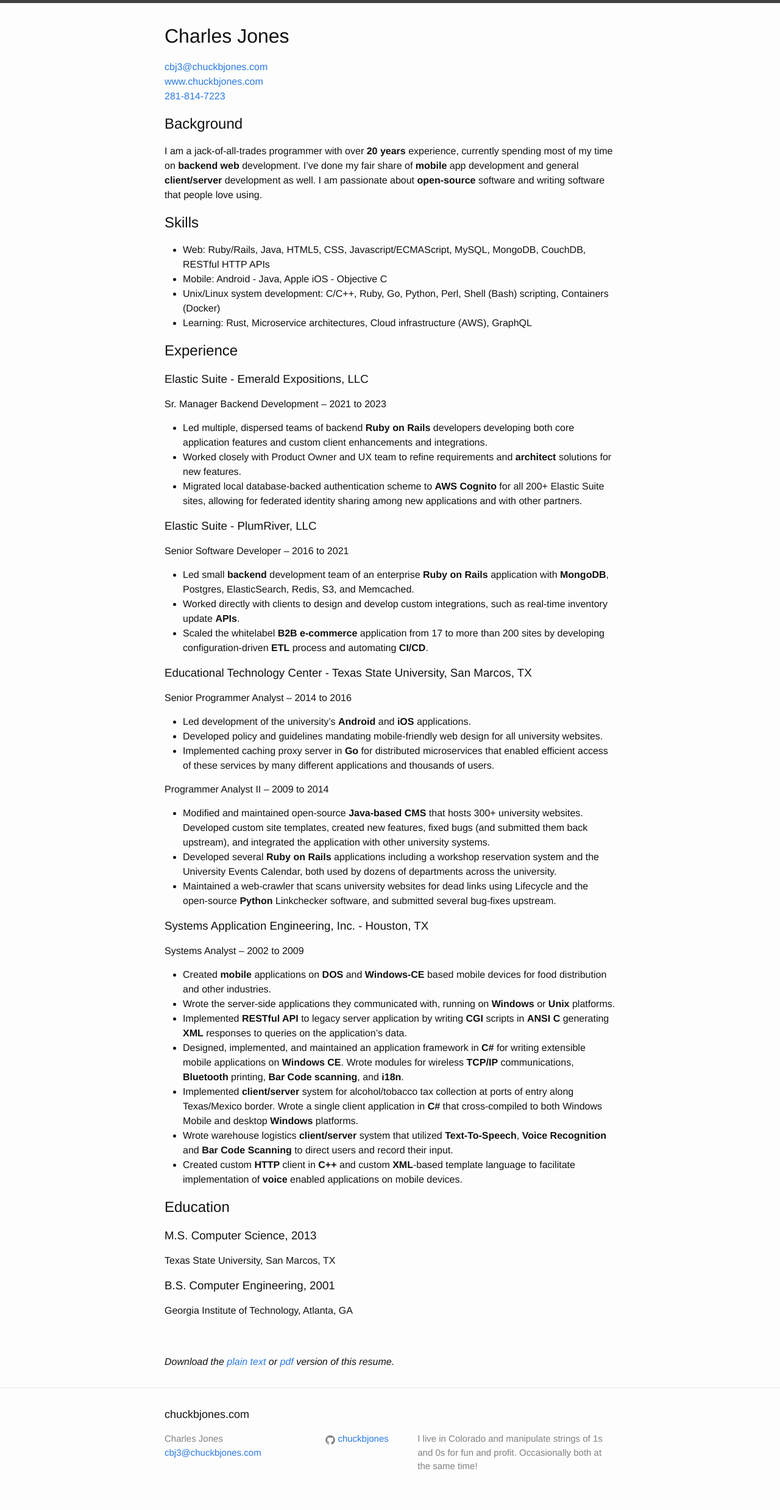
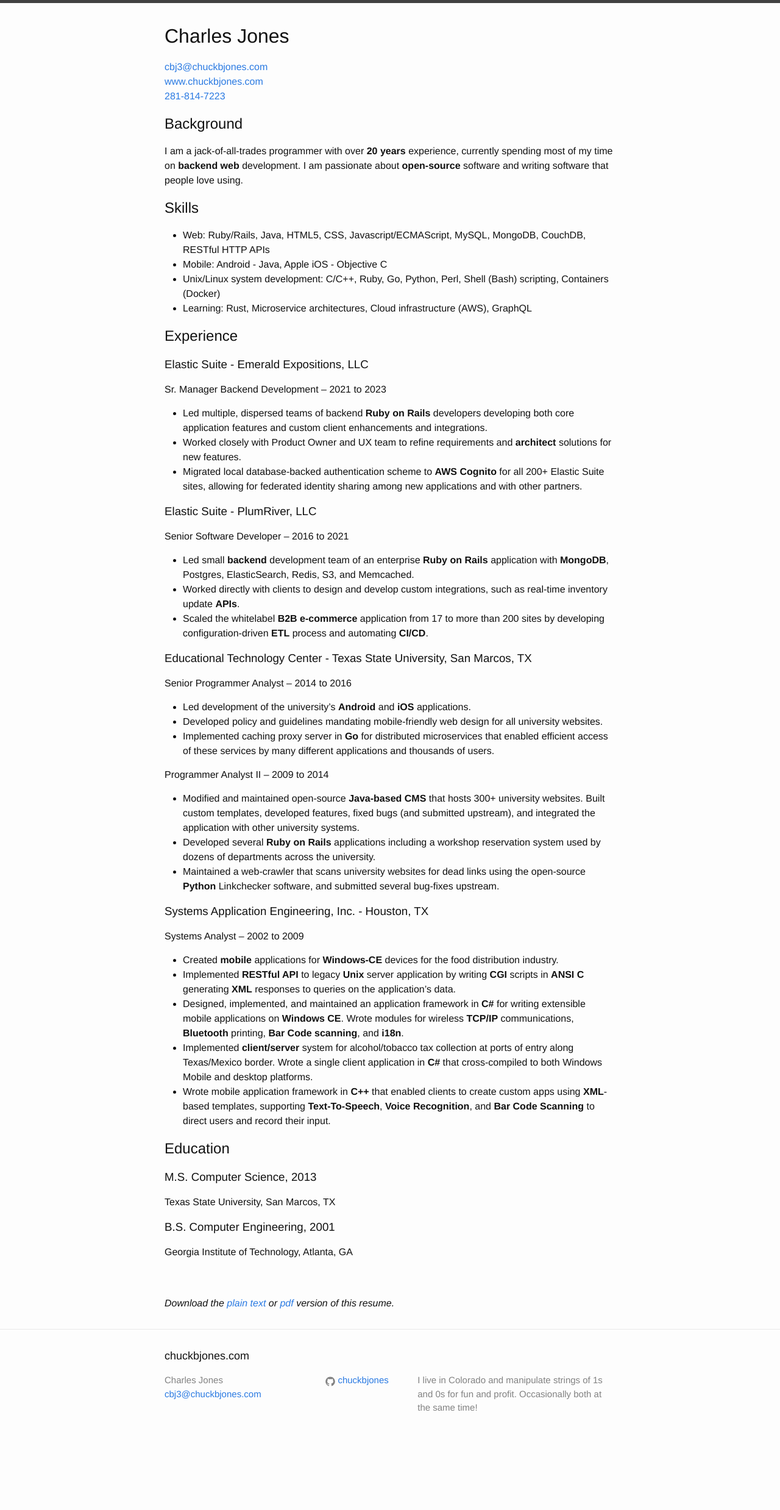
Before and after one commit to chuckbjones/chuckbjones.github.io, a Jekyll site: the page built from resume/index.markdown, in a window 1280 px wide. Shown: the whole page at 61% size. Built offline with Jekyll 4.4.1, drawn with Linux system fonts in a browser that asks for light colours; after the commit the page ends 2381 px from its top, so only the background shows below that.

Commit message:
Edit resume back down to 2 pages

```diff
--- a/css/print.scss
+++ b/css/print.scss
@@ -7,11 +7,11 @@
 
 // Our variables
 $base-font-family: Helvetica, Arial, sans-serif;
-$base-font-size:   14px;
+$base-font-size:   12px;
 $small-font-size:  $base-font-size * 0.875;
-$base-line-height: 1.5;
+$base-line-height: 1.2;
 
-$spacing-unit:     30px;
+$spacing-unit:     26px;
 
 $text-color:       #000;
 $background-color: #fff;
@@ -48,13 +48,13 @@ $on-laptop:        800px;
     display: none;
 }
 
-.resume-wrap {
-    // push PlumRiver onto page 2
-    h3:nth-of-type(2) {
-        page-break-before: always;
-        padding-top: $spacing-unit;
-    }
-}
+// .resume-wrap {
+//     // push PlumRiver onto page 2
+//     h3:nth-of-type(2) {
+//         page-break-before: always;
+//         padding-top: $spacing-unit;
+//     }
+// }
 
 /**
  * Set `margin-bottom` to maintain vertical rhythm
--- a/resume/charles_jones_resume.markdown
+++ b/resume/charles_jones_resume.markdown
@@ -7,8 +7,7 @@
 
 ## Background
 
-I am a jack-of-all-trades programmer with over **20 years** experience, currently spending most of my time on **backend web** development. I've done my fair share of **mobile** app development and general **client/server** development as well. I am passionate about **open-source** software and writing software that people love using.
-
+I am a jack-of-all-trades programmer with over **20 years** experience, currently spending most of my time on **backend web** development. I am passionate about **open-source** software and writing software that people love using.
 
 ## Skills
 
@@ -45,23 +44,19 @@ I am a jack-of-all-trades programmer with over **20 years** experience, currentl
 
 #### Programmer Analyst II -- 2009 to 2014
 
-* Modified and maintained open-source **Java-based CMS** that hosts 300+ university websites. Developed custom site templates, created new features, fixed bugs (and submitted them back upstream), and integrated the application with other university systems.
-* Developed several **Ruby on Rails** applications including a workshop reservation system and the University Events Calendar, both used by dozens of departments across the university.
-* Maintained a web-crawler that scans university websites for dead links using Lifecycle and the open-source **Python** Linkchecker software, and submitted several bug-fixes upstream.
-
+* Modified and maintained open-source **Java-based CMS** that hosts 300+ university websites. Built custom templates, developed features, fixed bugs (and submitted upstream), and integrated the application with other university systems.
+* Developed several **Ruby on Rails** applications including a workshop reservation system used by dozens of departments across the university.
+* Maintained a web-crawler that scans university websites for dead links using the open-source **Python** Linkchecker software, and submitted several bug-fixes upstream.
 
 ### Systems Application Engineering, Inc. - Houston, TX
 
 #### Systems Analyst -- 2002 to 2009
 
-* Created **mobile** applications on **DOS** and **Windows-CE** based mobile devices for food distribution and other industries.
-* Wrote the server-side applications they communicated with, running on **Windows** or **Unix** platforms.
-* Implemented **RESTful API** to legacy server application by writing **CGI** scripts in **ANSI C** generating **XML** responses to queries on the application's data.
+* Created **mobile** applications for **Windows-CE** devices for the food distribution industry.
+* Implemented **RESTful API** to legacy **Unix** server application by writing **CGI** scripts in **ANSI C** generating **XML** responses to queries on the application's data.
 * Designed, implemented, and maintained an application framework in **C#** for writing extensible mobile applications on **Windows CE**. Wrote modules for wireless **TCP/IP** communications, **Bluetooth** printing, **Bar Code scanning**, and **i18n**.
-* Implemented **client/server** system for alcohol/tobacco tax collection at ports of entry along Texas/Mexico border. Wrote a single client application in **C#** that cross-compiled to both Windows Mobile and desktop **Windows** platforms.
-* Wrote warehouse logistics **client/server** system that utilized **Text-To-Speech**, **Voice Recognition** and **Bar Code Scanning** to direct users and record their input.
-* Created custom **HTTP** client in **C++** and custom **XML**-based template language to facilitate implementation of **voice** enabled applications on mobile devices.
-
+* Implemented **client/server** system for alcohol/tobacco tax collection at ports of entry along Texas/Mexico border. Wrote a single client application in **C#** that cross-compiled to both Windows Mobile and desktop platforms.
+* Wrote mobile application framework in **C++** that enabled clients to create custom apps using **XML**-based templates, supporting **Text-To-Speech**, **Voice Recognition**, and **Bar Code Scanning** to direct users and record their input.
 
 ## Education
 
```
Also changed, not shown: 1 other file.
